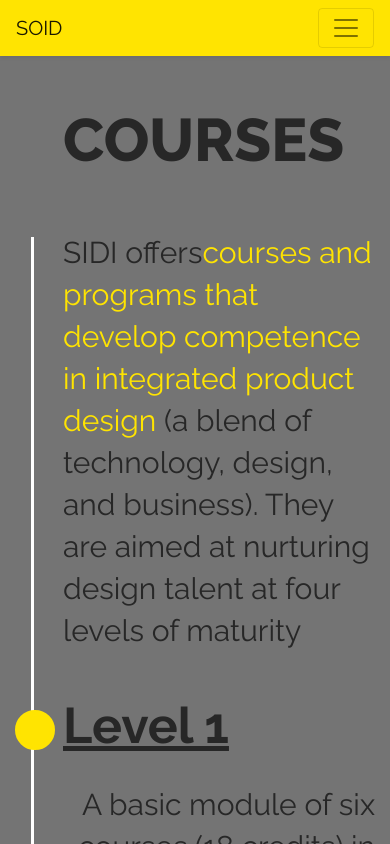
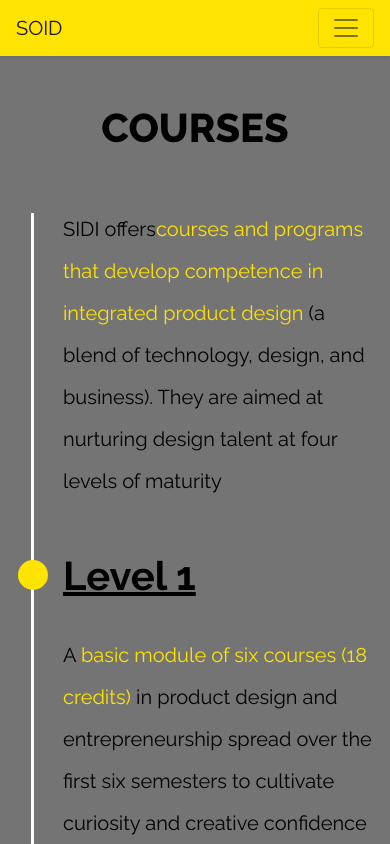
Before and after one commit to CSClubIIITDM-org/SOID, a React (Create React App) app: page /course in a window 390 px wide. Shown: the top 844 px of the page. Built offline with nearby package versions, Linux system fonts and the light colour scheme.

Commit message:
update responsiveness

```diff
--- a/src/Pages/Facilities.jsx
+++ b/src/Pages/Facilities.jsx
@@ -63,7 +63,7 @@ const ResContent = () => {
             />
           </a>
           <Media.Body>
-            <p className="text-light" style={{ fontSize: "25px" }}>
+            <p className="text-light facility-about-madeit">
               SIDI’s activities are also tightly integrated with the incubator
               <a className="text-warning" href="#!">
                 {" "}
--- a/src/components/Achievements.jsx
+++ b/src/components/Achievements.jsx
@@ -7,19 +7,19 @@ const Achievements = () => {
   const [cardContent] = useState([
     {
       content:
-        "Lorem ipsum dolor sit amet, consectetur adipiscing elit. Integer posuere erat a ante. Lorem ipsum dolor sit amet, consectetur adipiscing elit. Integer posuere erat a ante. Lorem ipsum dolor sit amet, consectetur adipiscing elit. Integer posuere erat aante Lorem ipsum dolor sit amet, consectetur adipiscing elit. Integer posuere erat a ante. Lorem ipsum dolor sit amet, consectetur adipiscing elit. Integer posuere erat a ante. Lorem ipsum dolor sit amet, consectetur adipiscing elit. Integer posuere erat aante Lorem ipsum dolor sit amet, consectetur adipiscing elit. Integer posuere erat a ante. Lorem ipsum dolor sit amet, consectetur adipiscing elit. Integer posuere erat a ante. Lorem ipsum dolor sit amet, consectetur adipiscing elit. Integer posuere erat aante Lorem ipsum dolor sit amet, consectetur adipiscing elit. Integer posuere erat a ante. Lorem ipsum dolor sit amet, consectetur adipiscing elit. Integer posuere erat a ante. Lorem ipsum dolor sit amet, consectetur adipiscing elit. Integer posuere erat aante Lorem ipsum dolor sit amet, consectetur adipiscing elit. Integer posuere erat a ante. Lorem ipsum dolor sit amet, consectetur adipiscing elit. Integer posuere erat a ante. Lorem ipsum dolor sit amet, consectetur adipiscing elit. Integer posuere erat aante",
+        "Lorem ipsum dolor sit amet, consectetur adipiscing elit. Integer posuere erat a ante. Lorem ipsum dolor sit amet, consectetur adipiscing elit. Integer posuere erat a ante. ",
     },
     {
       content:
-        "Lorem ipsum dolor sit amet, consectetur adipiscing elit. Integer posuere erat a ante. Lorem ipsum dolor sit amet, consectetur adipiscing elit. Integer posuere erat a ante. Lorem ipsum dolor sit amet, consectetur adipiscing elit. Integer posuere erat aante Lorem ipsum dolor sit amet, consectetur adipiscing elit. Integer posuere erat a ante. Lorem ipsum dolor sit amet, consectetur adipiscing elit. Integer posuere erat a ante. Lorem ipsum dolor sit amet, consectetur adipiscing elit. Integer posuere erat aante Lorem ipsum dolor sit amet, consectetur adipiscing elit. Integer posuere erat a ante. Lorem ipsum dolor sit amet, consectetur adipiscing elit. Integer posuere erat a ante. Lorem ipsum dolor sit amet, consectetur adipiscing elit. Integer posuere erat aante Lorem ipsum dolor sit amet, consectetur adipiscing elit. Integer posuere erat a ante. Lorem ipsum dolor sit amet, consectetur adipiscing elit. Integer posuere erat a ante. Lorem ipsum dolor sit amet, consectetur adipiscing elit. Integer posuere erat aante Lorem ipsum dolor sit amet, consectetur adipiscing elit. Integer posuere erat a ante. Lorem ipsum dolor sit amet, consectetur adipiscing elit. Integer posuere erat a ante. Lorem ipsum dolor sit amet, consectetur adipiscing elit. Integer posuere erat aante",
+        "Lorem ipsum dolor sit amet, consectetur adipiscing elit. Integer posuere erat a ante. Lorem ipsum dolor sit amet, consectetur adipiscing elit. Integer posuere erat a ante.",
     },
     {
       content:
-        "Lorem ipsum dolor sit amet, consectetur adipiscing elit. Integer posuere erat a ante. Lorem ipsum dolor sit amet, consectetur adipiscing elit. Integer posuere erat a ante. Lorem ipsum dolor sit amet, consectetur adipiscing elit. Integer posuere erat aante Lorem ipsum dolor sit amet, consectetur adipiscing elit. Integer posuere erat a ante. Lorem ipsum dolor sit amet, consectetur adipiscing elit. Integer posuere erat a ante. Lorem ipsum dolor sit amet, consectetur adipiscing elit. Integer posuere erat aante Lorem ipsum dolor sit amet, consectetur adipiscing elit. Integer posuere erat a ante. Lorem ipsum dolor sit amet, consectetur adipiscing elit. Integer posuere erat a ante. Lorem ipsum dolor sit amet, consectetur adipiscing elit. Integer posuere erat aante Lorem ipsum dolor sit amet, consectetur adipiscing elit. Integer posuere erat a ante. Lorem ipsum dolor sit amet, consectetur adipiscing elit. Integer posuere erat a ante. Lorem ipsum dolor sit amet, consectetur adipiscing elit. Integer posuere erat aante Lorem ipsum dolor sit amet, consectetur adipiscing elit. Integer posuere erat a ante. Lorem ipsum dolor sit amet, consectetur adipiscing elit. Integer posuere erat a ante. Lorem ipsum dolor sit amet, consectetur adipiscing elit. Integer posuere erat aante",
+        "Lorem ipsum dolor sit amet, consectetur adipiscing elit. Integer posuere erat a ante. Lorem ipsum dolor sit amet, consectetur adipiscing elit. Integer posuere erat a ante.",
     },
     {
       content:
-        "Lorem ipsum dolor sit amet, consectetur adipiscing elit. Integer posuere erat a ante. Lorem ipsum dolor sit amet, consectetur adipiscing elit. Integer posuere erat a ante. Lorem ipsum dolor sit amet, consectetur adipiscing elit. Integer posuere erat aante Lorem ipsum dolor sit amet, consectetur adipiscing elit. Integer posuere erat a ante. Lorem ipsum dolor sit amet, consectetur adipiscing elit. Integer posuere erat a ante. Lorem ipsum dolor sit amet, consectetur adipiscing elit. Integer posuere erat aante Lorem ipsum dolor sit amet, consectetur adipiscing elit. Integer posuere erat a ante. Lorem ipsum dolor sit amet, consectetur adipiscing elit. Integer posuere erat a ante. Lorem ipsum dolor sit amet, consectetur adipiscing elit. Integer posuere erat aante Lorem ipsum dolor sit amet, consectetur adipiscing elit. Integer posuere erat a ante. Lorem ipsum dolor sit amet, consectetur adipiscing elit. Integer posuere erat a ante. Lorem ipsum dolor sit amet, consectetur adipiscing elit. Integer posuere erat aante Lorem ipsum dolor sit amet, consectetur adipiscing elit. Integer posuere erat a ante. Lorem ipsum dolor sit amet, consectetur adipiscing elit. Integer posuere erat a ante. Lorem ipsum dolor sit amet, consectetur adipiscing elit. Integer posuere erat aante",
+        "Lorem ipsum dolor sit amet, consectetur adipiscing elit. Integer posuere erat a ante. Lorem ipsum dolor sit amet, consectetur adipiscing elit. Integer posuere erat a ante.",
     },
   ]);
 
@@ -27,10 +27,12 @@ const Achievements = () => {
     <div className="news-container">
       <Container>
         <h4 className="news text-orange text-center pb-5 ">Achievements</h4>
-        <Carousel itemsToShow={1} itemPadding={[10, 10]}>
+        <Carousel itemsToShow={1} itemPadding={[5, 5]}>
           {cardContent.map((card) => (
             <Card className="bg-grey text-light text-center p-3">
-              <p className="mt-2 ml-2 mb-2">{card.content}</p>
+              <p className="mt-2 ml-2 mb-2" style={{ fontSize: "15px" }}>
+                {card.content}
+              </p>
             </Card>
           ))}
         </Carousel>
--- a/src/components/CourseDescription.jsx
+++ b/src/components/CourseDescription.jsx
@@ -11,7 +11,11 @@ const CourseDes = (props) => {
         </div>
         <div className={props.align}>
           <h1 className="pb-3 ml-5">{props.level}</h1>
-          <p className="ml-5">{props.info}</p>
+          <p className="ml-5">
+            {props.info1}
+            <span>{props.highlight}</span>
+            {props.info2}
+          </p>
         </div>
       </li>
     </React.Fragment>
--- a/src/components/Courses.jsx
+++ b/src/components/Courses.jsx
@@ -5,26 +5,36 @@ const Courses = () => {
   const courseInfo = [
     {
       level: "Level 1",
-      info:
-        " A basic module of six courses (18 credits) in product design and entrepreneurship spread over the first six semesters to cultivate curiosity and creative confidence amongst all the undergraduate engineering students joining IIITDM",
+      info1: " A ",
+      highlight: "basic module of six courses (18 credits) ",
+      info2:
+        "in product design and entrepreneurship spread over the first six semesters to cultivate curiosity and creative confidence amongst all the undergraduate engineering students joining IIITDM",
       align: "content-right",
     },
     {
       level: "Level 2",
-      info:
-        "An additional set of six elective courses between 6-8 semesters, full-semester internship with industry partners in the 7th semester and an interdisciplinary project in the 8th semester (total 41 credits) to enhance the product design competence of select engineers who opt for minor / honors in product design",
+      info1: "An ",
+      highlight:
+        "additional set of six elective courses between 6-8 semesters, full-semester internship with industry partners in the 7th semester and an interdisciplinary project",
+      info2:
+        " in the 8th semester (total 41 credits) to enhance the product design competence of select engineers who opt for minor / honors in product design",
       align: "content-left",
     },
     {
       level: "Level 3",
-      info:
-        " A dual-degree in M.Des (additional 36-41 credits) or a full-fledged 2 year M.Des program in integrated product design (92 credits) for external candidates",
+      info1: " A",
+      highlight:
+        " dual-degree in M.Des (additional 36-41 credits) or a full-fledged 2 year M.Des program",
+      info2:
+        " in integrated product design (92 credits) for external candidates",
       align: "content-right",
     },
     {
       level: "Level 4",
-      info:
-        " A PhD program in design and innovation for experienced professionals from industry or academia",
+      info1: " A",
+      highlight:
+        " PhD program in design and innovation for experienced professionals ",
+      info2: "from industry or academia",
       align: "content-left",
     },
   ];
@@ -35,24 +45,33 @@ const Courses = () => {
       style={{ backgroundColor: "#747474" }}
     >
       <div className="text-center">
-        <h1 className=" display-2 p-5 course-heading "
-        style={{color:"#272727"}}>COURSES</h1>
+        <h1
+          className=" display-2 p-5 course-heading "
+          style={{ color: "#000000" }}
+        >
+          COURSES
+        </h1>
       </div>
 
       <ul className="timeline timeline-head">
-        <div className="content-left ml-5 text-dark">
+        <div className="content-left ml-5">
           <p id="timeline-head">
-          SIDI offers<span>courses and programs that develop competence
-           in integrated product design</span> (a blend of technology,
-            design, and business). They are aimed at nurturing
-            design talent at four levels of maturity
+            SIDI offers
+            <span>
+              courses and programs that develop competence in integrated product
+              design
+            </span>{" "}
+            (a blend of technology, design, and business). They are aimed at
+            nurturing design talent at four levels of maturity
           </p>
         </div>
         {courseInfo.map((course) => (
           <CourseDes
             key={course.level}
             level={course.level}
-            info={course.info}
+            info1={course.info1}
+            highlight={course.highlight}
+            info2={course.info2}
             align={course.align}
           />
         ))}
--- a/src/components/Footer.jsx
+++ b/src/components/Footer.jsx
@@ -45,7 +45,7 @@ const footer = () => {
   ];
   return (
     <React.Fragment>
-      <div className="bg-secondary ">
+      <div style={{ backgroundColor: "#FF652F" }}>
         <div className="footer-heading">
           <h1>SIDI</h1>
         </div>
--- a/src/styles/style.css
+++ b/src/styles/style.css
@@ -136,7 +136,7 @@
   padding-left: 134px;
   padding-top: 160px;
   padding-bottom: 140px;
-  color:#ffe401;
+  color: #ffe401;
 }
 
 .about-description {
@@ -259,7 +259,7 @@
   font-weight: normal;
   font-size: 30px;
   line-height: 42px;
-  color: #272727;
+  color: #000000;
 }
 
 .timeline p span {
@@ -272,7 +272,7 @@
   line-height: 85px;
   -webkit-text-decoration-line: underline;
   text-decoration-line: underline;
-  color: #272727;
+  color: #000000;
 }
 
 .content-left {
@@ -285,37 +285,41 @@
   text-align: left;
 }
 
-
-
-@media screen  and (max-width:550px){
-
+@media screen and (max-width: 550px) {
   #timeline-head {
     text-align: left !important;
   }
 
-  .timeline p{
-    text-align: right !important;
+  .timeline p {
+    text-align: left !important;
+    font-size: 20px;
   }
-  .timeline h1{
+  .timeline h1 {
     text-align: left !important;
+    font-size: 40px;
+    margin: auto;
+  }
+  .timeline .timeline-icon .inner-circle {
+    width: 30px;
+    height: 30px;
+  }
+  .course-heading {
+    font-size: 40px;
+  }
+
+  .content-left {
     margin: auto;
   }
 
-  .content-left{
-    margin: auto;
-  }
-
-  .content-right{
+  .content-right {
     margin: auto;
   }
   .timeline::before {
     left: 5%;
-
   }
 
   .timeline .timeline-icon {
     left: 0%;
-
   }
 }
 
@@ -443,21 +447,41 @@ home news */
   font-size: 25px;
 }
 
-@media screen  and (max-width:550px){
+.facility-about-madeit {
+  font-size: 25px;
+}
+
+@media screen and (max-width: 550px) {
   .ehipassiko {
-
     -webkit-transform: rotate(0deg);
     transform: rotate(0deg);
   }
 
-   .facility-content{
-     display: block ;
+  .facility-content {
+    display: block;
   }
 
-   .facility-content img{
+  .facility-content img {
     display: block;
     margin-left: auto;
     margin-right: auto !important;
+  }
+
+  .research-heading {
+    font-size: 30px;
+    padding: 0 30px;
+  }
+
+  .news {
+    font-size: 30px;
+  }
+
+  .facility-description {
+    font-size: 20px;
+  }
+  .facility-about-madeit {
+    font-size: 20px;
+    text-align: center;
   }
 }
 
```
Also changed, not shown: 1 other file (tests, documents, lock files or other folders). Lines whose indentation alone changed are shown as unchanged.
